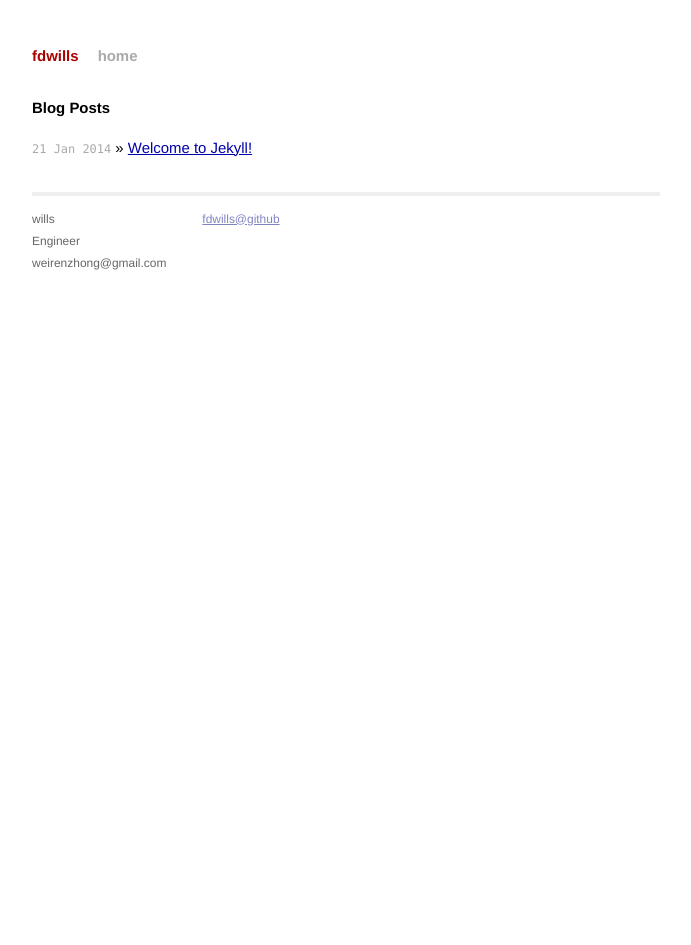
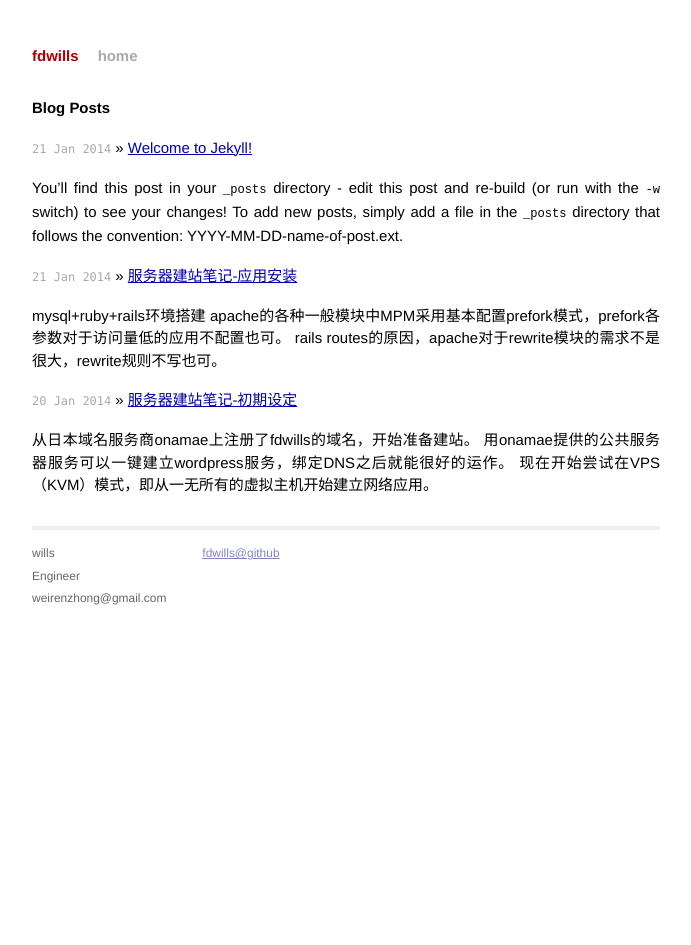
Before and after one commit to fdwills/fdwills.github.io, a Jekyll site: the page built from index.html, in a window 1280 px wide. Shown: the whole page, without its empty margins (294-985 px from the left). Built offline with Jekyll 4.4.1, drawn with Linux system fonts in a browser that asks for light colours; Markdown is read by kramdown in place of the engine named in the settings.

Commit message:
add two post

```diff
--- a/_layouts/post.html
+++ b/_layouts/post.html
@@ -7,3 +7,6 @@ layout: default
 <div class="post">
 {{ content }}
 </div>
+
+<br>
+<h1><a href=https://github.com/fdwills/fdwills.github.io/issues/new>[click to comment]</a></h1>
--- /dev/null
+++ b/_posts/2014-01-20-build-your-site-1.markdown
@@ -0,0 +1,55 @@
+---
+layout: post
+title:  "服务器建站笔记-初期设定"
+date:   2014-01-20 20:44:57
+categories: server
+tags: 服务器 建站
+---
+从日本域名服务商onamae上注册了fdwills的域名，开始准备建站。
+用onamae提供的公共服务器服务可以一键建立wordpress服务，绑定DNS之后就能很好的运作。
+现在开始尝试在VPS（KVM）模式，即从一无所有的虚拟主机开始建立网络应用。
+
+系统情况：CentOs6.2 64bit， 开启ssh服务
+
+<h2>1. 新建用户root之外的工作用用户</h2>
+
+{% highlight bash%}
+#新建用户
+root$ adduser wills
+root$ passwd wills
+
+#安装Git,vim
+root$ yum install git
+root$ yum install vim
+
+#安装各种编译所需要的组件
+root$ yum install gcc gcc-c++ gdb openssl-devel crul libcurl-devel expat-devel perl-ExtUtils-MakeMaker build-essential tcl8.4 tk8.4 gettext wget
+{% endhighlight %}
+编辑/etc/sudoer文件，添加下列, 赋予wills sudo权限，方便之后的设置
+{% highlight text %}
+wills All=(All) All
+{% endhighlight %}
+
+
+<h2>2. 使用工作用户登录，配置用户环境</h2>
+
+{% highlight bash%}
+root$ su wills
+$cd /home/wills
+
+#从Github下载个人环境配置并安装
+$git clone https://github.vom/fdwills/wills
+$cd wills;./install.sh
+{% endhighlight %}
+
+
+<h2>3. 更新git版本</h2>
+
+{% highlight bash %}
+$git clone https://github.com/git/git
+$cd git; make; sudo make install
+#安装路径问题
+$sudo mv /root/bin/git* /user/bin/
+# 检查git版本
+$git -v
+{% endhighlight %}
--- /dev/null
+++ b/_posts/2014-01-21-build-your-site-2.markdown
@@ -0,0 +1,181 @@
+---
+layout: post
+title:  "服务器建站笔记-应用安装"
+date:   2014-01-21 20:44:57
+categories: server
+tags: 服务器 建站
+---
+mysql+ruby+rails环境搭建
+apache的各种一般模块中MPM采用基本配置prefork模式，prefork各参数对于访问量低的应用不配置也可。
+rails routes的原因，apache对于rewrite模块的需求不是很大，rewrite规则不写也可。
+
+
+<h2>1. mysql安装</h2>
+
+{% highlight bash%}
+# 安装mysql，mysql-devel。后者是在安装sqlite的依赖
+sudo yum install mysql mysql-devel
+
+# 设置mysql开机自启动级别
+sudo chkconfig --add mysqld
+sudo chkconfig --level 35 mysqld on
+
+# 启动mysql
+sudo service mysqld start
+
+# 连接数据库是否正常： root密码<空>
+mysql -uroot
+
+# mysql用户以及权限，可以按照自己需求添加，例：
+# GRANT ALL PRIVILEGES ON *.* to 'rails'@'localhost' IDENTIFIED BY 'password'
+{% endhighlight %}
+
+
+<h2>2. Ruby安装</h2>
+
+ruby on rails的开发语言。
+
+{% highlight bash%}
+# 安装ruby相关组件gem安装器
+sudo yum install readline readline-devel ruby rubygems
+
+# CentOs的Repo里面无ruby-devel，需指定安装
+sudo yum --enablerepo=remi,remi-test -y install ruby-devel
+
+# 查看ruby版本，过低版本的ruby需要升级，建议2.0.0-p247以后
+ruby -v
+
+# 更新Gem
+gem update system
+{% endhighlight%}
+
+现在安装的Ruby版本过低，无法安装rails，rails需ruby1.9.x以上版本支持，所以要进行ruby的版本管理
+这里安装rbenv进行ruby版本管理
+
+{% highlight bash%}
+# 安装rbenv
+cd ~
+git clone https://github.com/sstephenson/rbenv.git ~/.rbenv
+
+# 设置环境变量
+echo 'export PATH="$HOME/.rbenv/bin:$PATH"' >> ~/.bash_profile
+echo 'eval "$(rbenv init -)"' >> ~/.bash_profile
+exec $SHELL -l
+
+# 安装ruby builder
+git clone https://github.com/sstephenson/ruby-build.git ~/.rbenv/plugins/ruby-build
+git clone https://github.com/sstephenson/rbenv-gem-rehash.git ~/.rbenv/plugins/rbenv-gem-rehash
+
+{% endhighlight %}
+
+centos 下2.0.0-p247安装会出现库文件路径问题，p353已修复，建议安装2.0.0-p353版本.[链接][centos-ruby]
+{% highlight bash%}
+# 通过rbenv安装ruby新版本
+rbenv install -v 2.0.0-p353
+
+# 将默认版本切换成最新版本
+rbenv global 2.0.0-p353
+rbenv rehash
+
+# 查看ruby版本（大于1.9.x），此时应显示2.0.0-p353
+ruby -v
+echo 'gem: --no-rdoc --no-ri' >> ~/.gemrc
+gem install bundler
+{% endhighlight %}
+
+
+<h2>3. rails安装相关</h2>
+
+{% highlight bash %}
+# 安装相关组件
+rbenv exec gem install locale locale_rails gettext gettext_rails gettext_activerecord
+
+# 安装rails
+rbenv exec gem install rails
+
+# 此时如果出现问题，找出问题所在安装所缺的库文件
+# 安装rails过程中出现若干编码转换warning，可无视。
+# 采用以下命令可以选择不安装rails文档（可以之后单独安装）
+# rbenv exec gem install rails --no-ri --no-rdoc
+
+# sqlite安装，rails数据库连接所需
+sudo yum install sqllite sqlite-devel
+rbenv exec gem install sqlite3-ruby
+
+# 安装rails版本管理利器bundler
+rbenv exec gem install bundler
+{% endhighlight %}
+
+<h2>4. 安装配置Passenger组件</h2>
+
+passenger时apache以及nginx与rails的访问控制组件，国人开发。[链接][rails-passenger]
+
+{% highlight bash%}
+# 必要组件安装
+sudo yum install httpd-devel apr-devel apr-util-devel
+
+# 安装passenger
+rbenv exec gem install passenger
+passenger-install-apache2-module
+
+# 查看apache是否成功加载passenger_module模块
+apachectl -M
+# 组件交互做的相当人性化，按照最后的提示操作即可
+# 最后会提示修改httpd.conf
+{% endhighlight%}
+
+添加以下内容至httpd.conf(passenger安装完的提示内容完全复制粘贴)
+
+{% highlight xml%}
+LoadModule passenger_module /home/wills/.rbenv/versions/2.0.0-p353/lib/ruby/gems/2.0.0/gems/passenger-4.0.35/buildout/apache2/mod_passenger.so
+<IfModule mod_passenger.c>
+PassengerRoot /home/wills/.rbenv/versions/2.0.0-p353/lib/ruby/gems/2.0.0/gems/passenger-4.0.35
+PassengerDefaultRuby /home/wills/.rbenv/versions/2.0.0-p353/bin/ruby
+</IfModule>
+{% endhighlight %}
+
+<h2>5. 初始化Rails应用</h2>
+
+{% highlight bash%}
+cd ~
+rails new [projectname] -d mysql
+
+# 此时可以通过WEBrick方式启动rails应用
+cd [projetname]
+rails s
+
+# 此时连接Ip:3000既可以看到欢迎页面或rails错误页面
+{% endhighlight%}
+
+现打算在不采用WEBrick，用apache监听80以及3000端口，同事提供两个虚拟主机的服务，其中3000用于rails提供的服务
+修改httpd.conf virtualhost部分的设置如下（sample）
+
+{% highlight xml%}
+NameVirtualHost *:80
+<VirtualHost *:80>
+ServerAdmin yourmail@gmail.com
+DocumentRoot /var/www/html/
+ServerName fdwills.asia
+</VirtualHost>
+
+# 监听3000端口
+# 如果无法连接此端口，请编辑iptables文件打开3000端口接受tcp请求
+Listen 3000
+NameVirtualHost *:3000
+<VirtualHost *:3000>
+ServerName fdwills.asia
+DocumentRoot /home/wills/app/fdwills.asia/public/
+AddDefaultCharset UTF-8
+RailsBaseURI /
+RailsEnv development
+PassengerEnabled on
+PassengerDefaultUser apache
+PassengerMaxPoolSize 2
+</VirtualHost>
+{% endhighlight%}
+ps. 一定要将DocumentRoot设置到应用下的public页面
+public下存放静态html。从rails4.0public页面下无index.html文件，如果rails无法检测到index.html，即会转至welcome
+
+<h2>6. 重启机器，通过IP或域名连接3000端口，出现rails的欢迎页面，Ok</h2>
+[rails-passenger]: https://www.phusionpassenger.com/
+[centos-ruby]: https://github.com/smalruby/smalruby/issues/4
--- a/index.html
+++ b/index.html
@@ -8,6 +8,7 @@ title: Your New Jekyll Site
   <ul class="posts">
     {% for post in site.posts %}
       <li><span>{{ post.date | date_to_string }}</span> &raquo; <a href="{{ post.url }}">{{ post.title }}</a></li>
+       <p>{{ post.excerpt }}</p>
     {% endfor %}
   </ul>
 </div>
```
Also changed, not shown: 6 other files.
